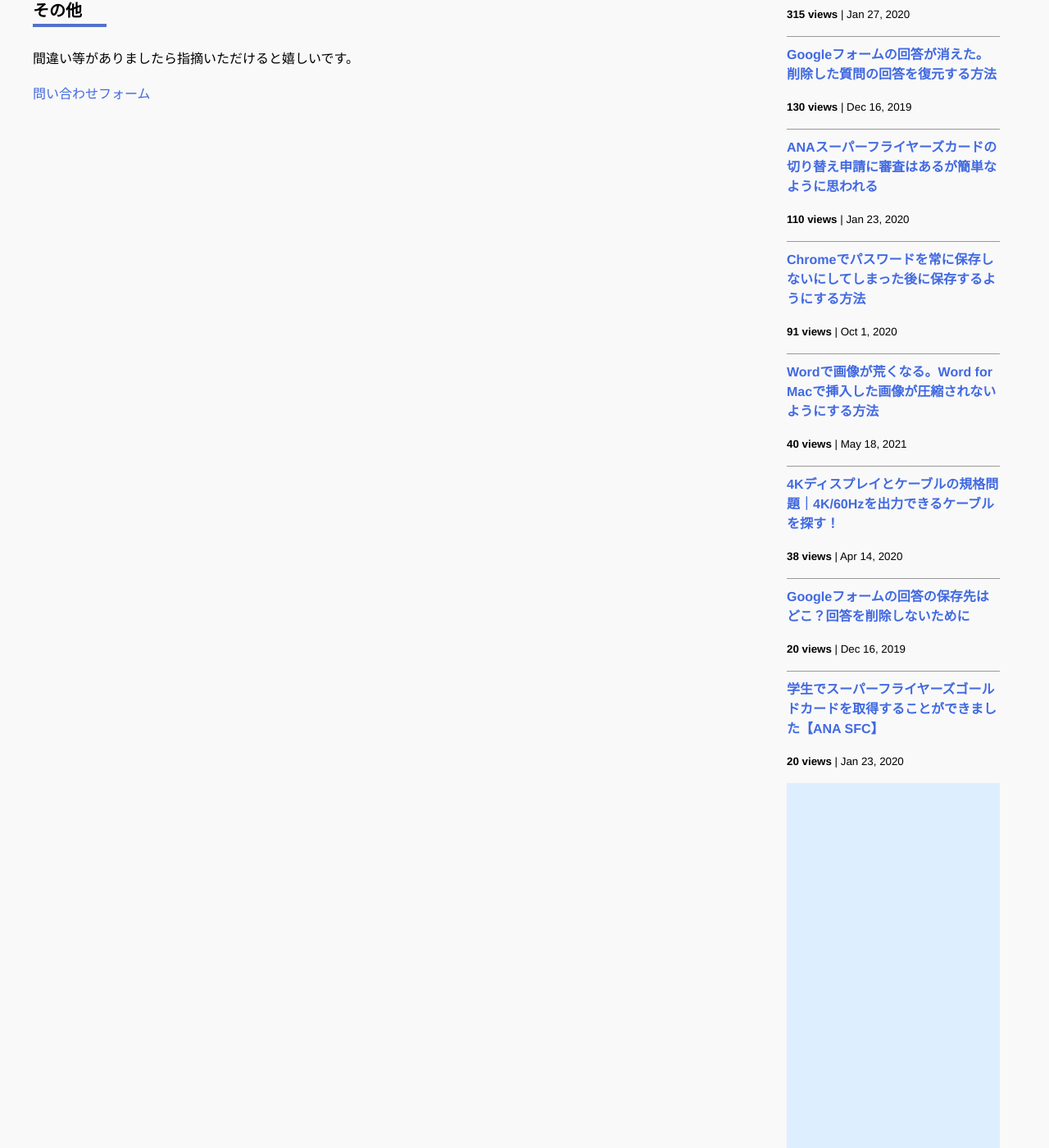
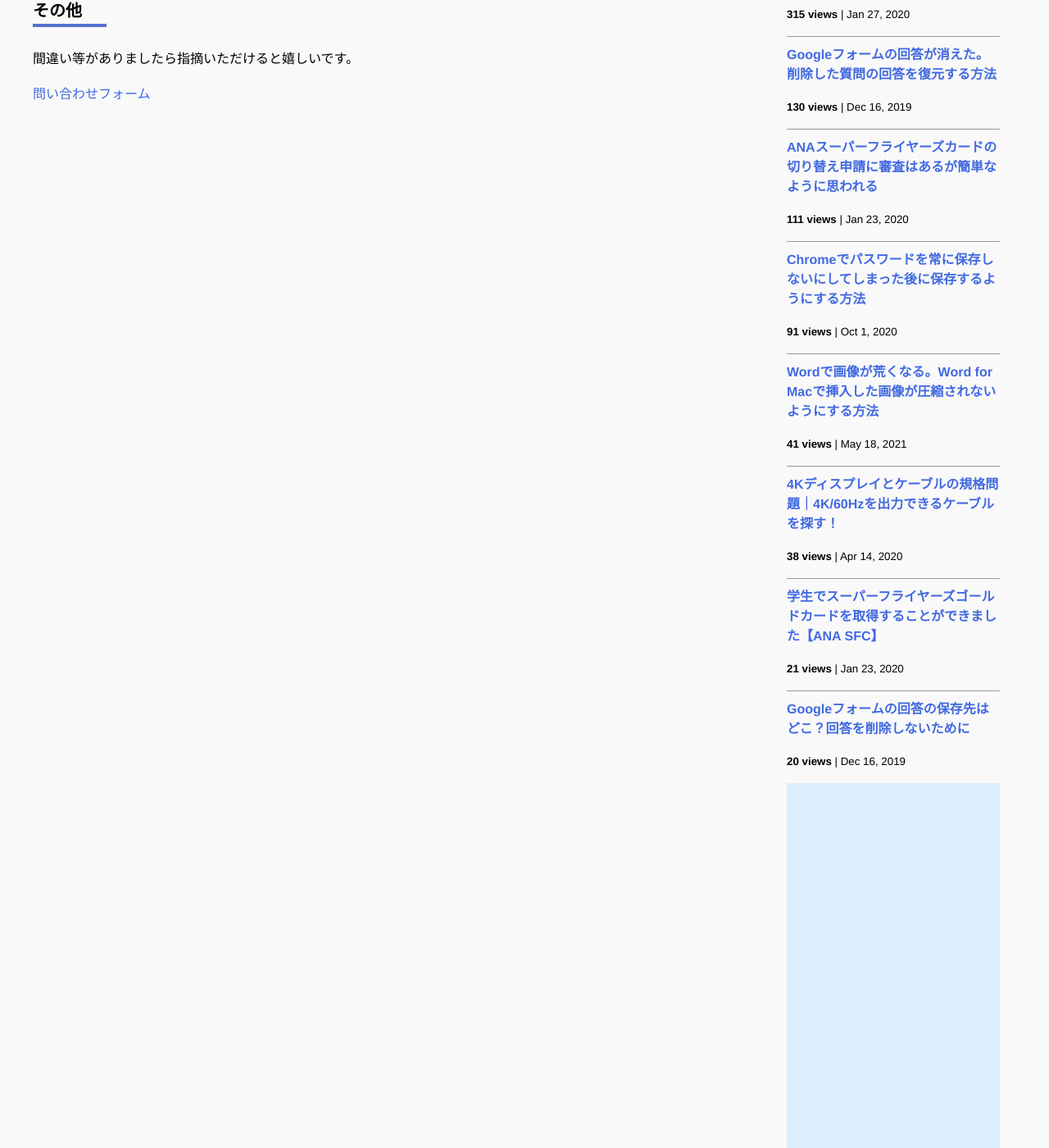
Before and after one commit to iwanaminami/shoyaiwaname, a Jekyll site: the page built from about.markdown, in a window 1280 px wide and 1400 px high, scrolled down 943 px. Shown: the whole window at 82% size. Built offline with Jekyll 4.4.1, drawn with Linux system fonts in a browser that asks for light colours; nearby versions of some CDN libraries; comment, search, counter and statistics services are not loaded.

Commit message:
chore(ga): update _data/popularposts.yml 20251006-1552

```diff
--- a/_data/popularposts.yml
+++ b/_data/popularposts.yml
@@ -3,15 +3,15 @@ side:
     url: "/2020/01/27/ex-rideontheway.html"
   - view: 130
     url: "/2019/12/16/restore-googleform.html"
-  - view: 110
+  - view: 111
     url: "/2020/01/23/sfc-judge.html"
   - view: 91
     url: "/2020/10/01/googlepassword.html"
-  - view: 40
+  - view: 41
     url: "/2021/05/18/image-compression-word.html"
   - view: 38
     url: "/2020/04/14/4kcable.html"
+  - view: 21
+    url: "/2020/01/23/sfcgold.html"
   - view: 20
     url: "/2019/12/16/googleform-answers.html"
-  - view: 20
-    url: "/2020/01/23/sfcgold.html"
```
